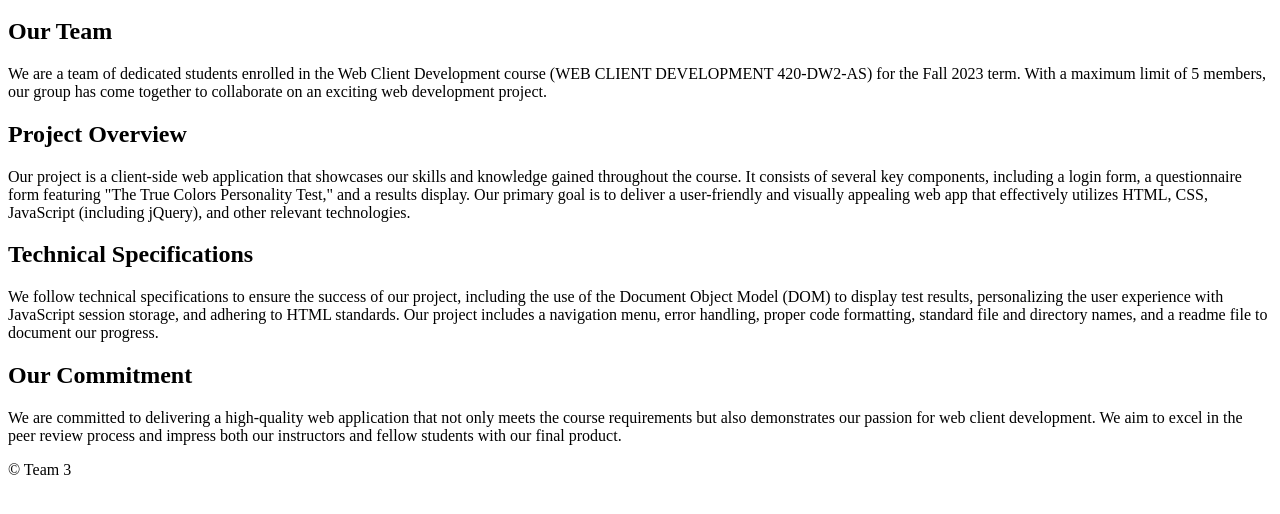
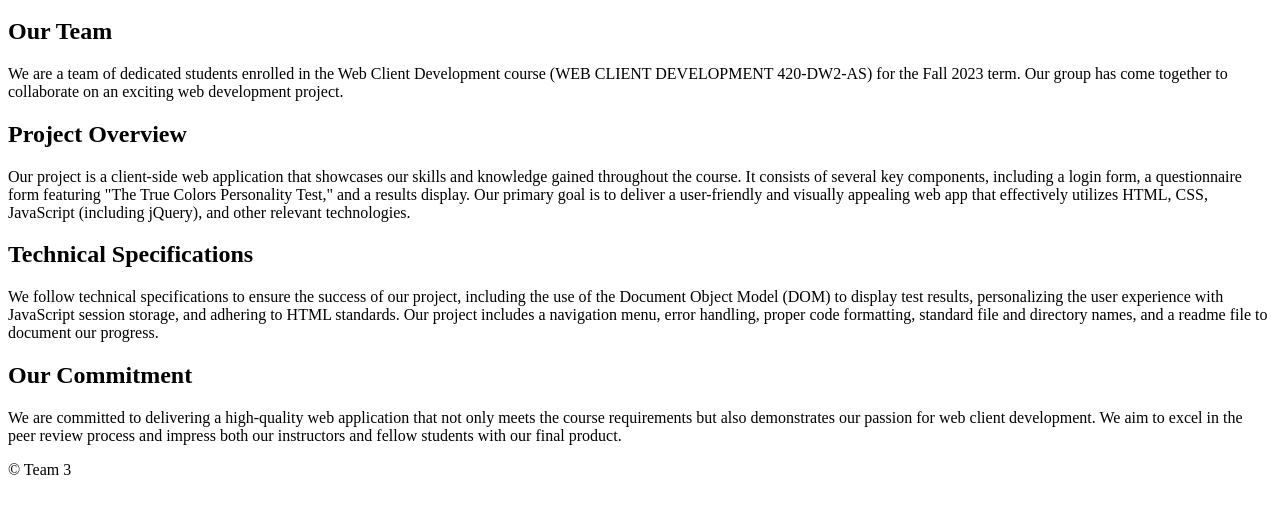
Before and after one commit to iamanacarolinarezende/WebClientFinalProject, a plain HTML site: page about.html in a window 1280 px wide. Shown: the part 154-668 px from the top of the page. Drawn offline with Linux system fonts and the light colour scheme.

Commit message:
Update about.html

```diff
--- a/about.html
+++ b/about.html
@@ -20,7 +20,7 @@
     </nav>
     <main>
         <h2>Our Team</h2>
-        <p>We are a team of dedicated students enrolled in the Web Client Development course (WEB CLIENT DEVELOPMENT 420-DW2-AS) for the Fall 2023 term. With a maximum limit of 5 members, our group has come together to collaborate on an exciting web development project.</p>
+        <p>We are a team of dedicated students enrolled in the Web Client Development course (WEB CLIENT DEVELOPMENT 420-DW2-AS) for the Fall 2023 term. Our group has come together to collaborate on an exciting web development project.</p>
 
         <h2>Project Overview</h2>
         <p>Our project is a client-side web application that showcases our skills and knowledge gained throughout the course. It consists of several key components, including a login form, a questionnaire form featuring "The True Colors Personality Test," and a results display. Our primary goal is to deliver a user-friendly and visually appealing web app that effectively utilizes HTML, CSS, JavaScript (including jQuery), and other relevant technologies.</p>
```
